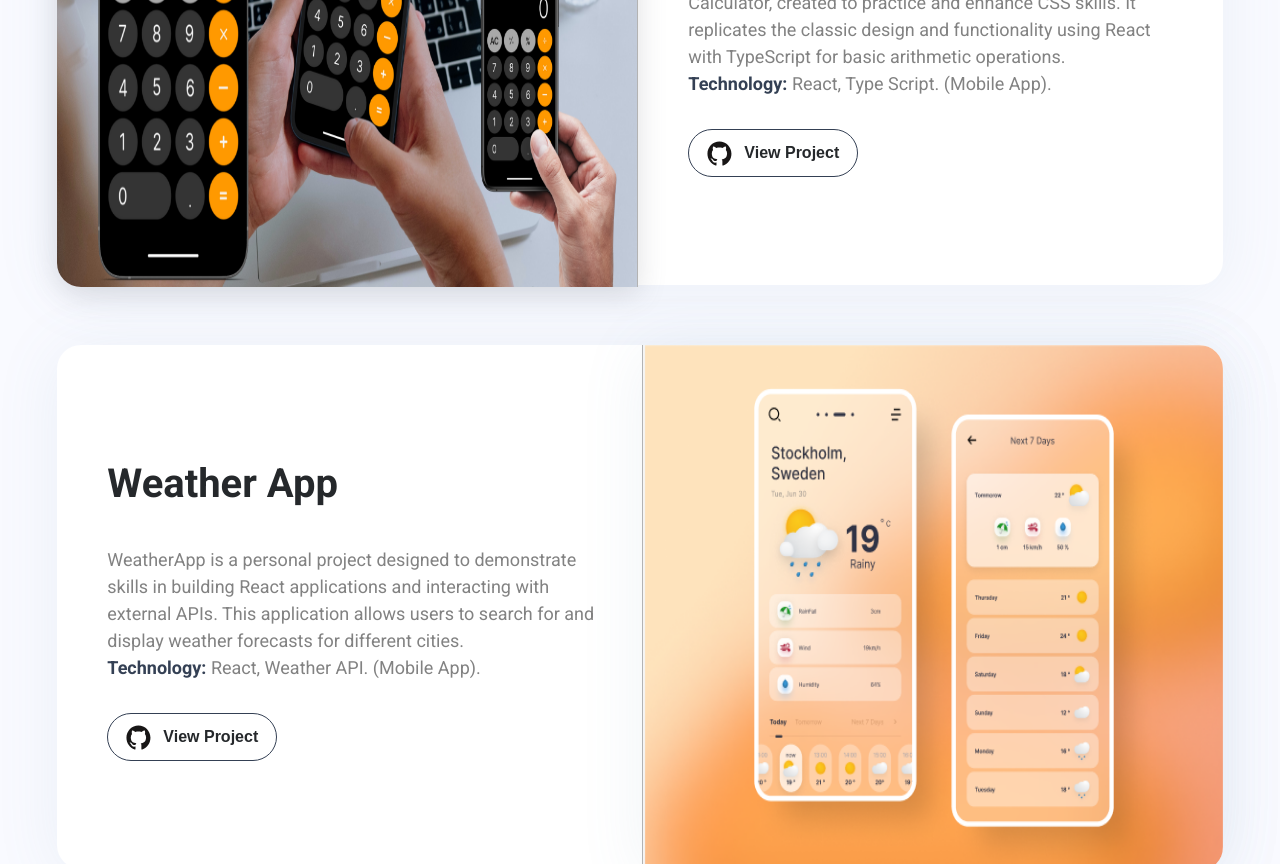
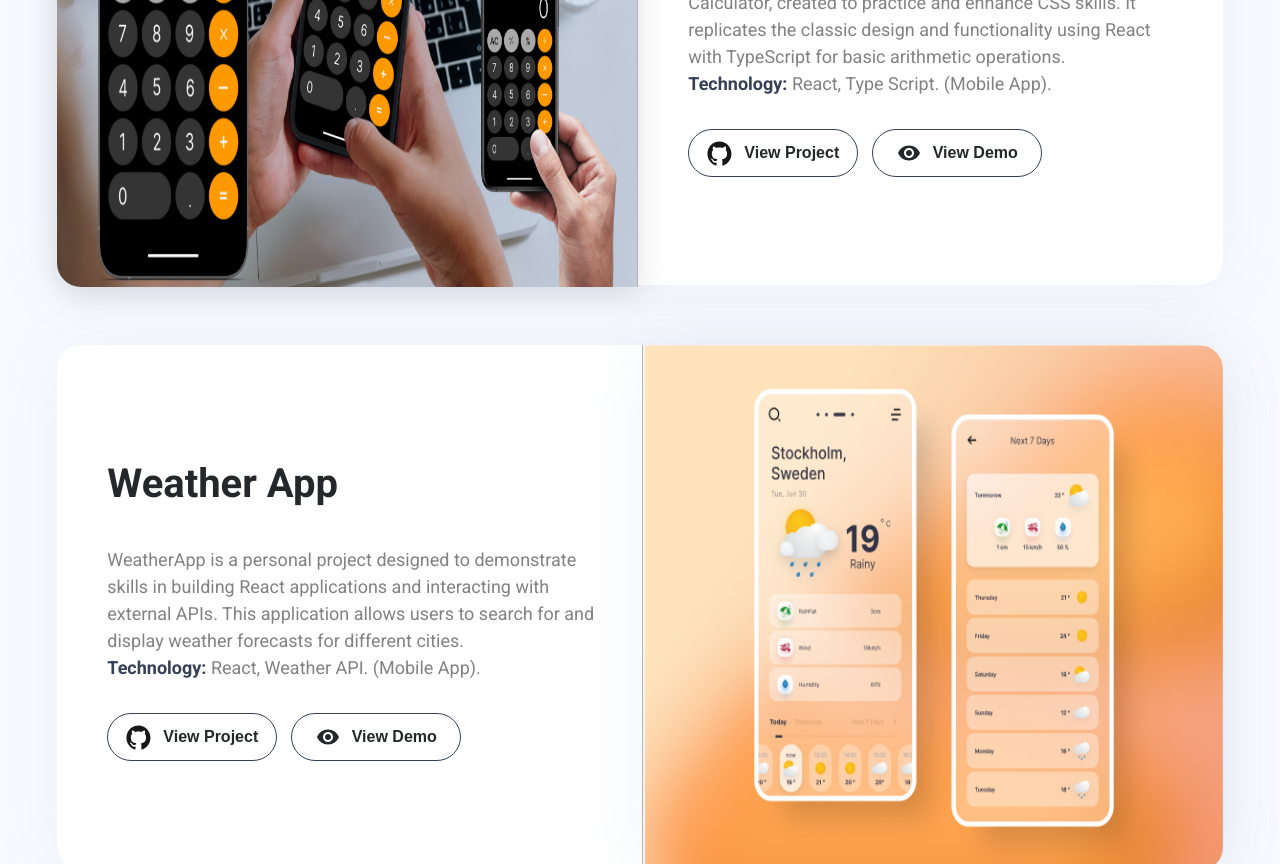
Before and after one commit to TamirBanay/my-personalSite, a React (Create React App) app in the folder my-personal-website/: page / in a window 1280 px wide. Shown: the part 2820-3684 px from the top of the page. Built offline with nearby package versions, Linux system fonts and the light colour scheme.

Commit message:
add demo

```diff
--- a/my-personal-website/package.json
+++ b/my-personal-website/package.json
@@ -4,6 +4,10 @@
   "homepage": "https://TamirBanay.github.io/my-personalSite",
   "private": true,
   "dependencies": {
+    "@emotion/react": "^11.11.3",
+    "@emotion/styled": "^11.11.0",
+    "@mui/icons-material": "^5.15.5",
+    "@mui/material": "^5.15.5",
     "@testing-library/jest-dom": "^5.17.0",
     "@testing-library/react": "^13.4.0",
     "@testing-library/user-event": "^13.5.0",
--- a/my-personal-website/src/componets/myProjects/MyProjects.css
+++ b/my-personal-website/src/componets/myProjects/MyProjects.css
@@ -59,6 +59,17 @@
   color: #344054;
   font-weight: 600;
   font-size: 18px;
+}
+
+.Button-git {
+  display: flex;
+  flex-direction: row;
+  gap: 14px;
+}
+.Button-git-mobile {
+  display: flex;
+  flex-direction: column;
+  gap: 14px;
 }
 .prject-link {
   width: 170px;
--- a/my-personal-website/src/componets/myProjects/MyProjectss.jsx
+++ b/my-personal-website/src/componets/myProjects/MyProjectss.jsx
@@ -7,7 +7,7 @@ import PayWiseImg from "./projectImg/PayWiseImg.png";
 import TodoListImg from "./projectImg/TodoListImg.png";
 import WeatherAppImg from "./projectImg/WeatherAppImg.png";
 import AppleCalculator from "./projectImg/appleCalculator.png";
-
+import RemoveRedEyeIcon from "@mui/icons-material/RemoveRedEye";
 function myProjects() {
   const moveToMyMoviesApp = () => {
     window.location.href = "https://github.com/TamirBanay/My-Movie-App";
@@ -31,6 +31,12 @@ function myProjects() {
   };
   const moveToAppleCalculator = () => {
     window.location.href = "https://github.com/TamirBanay/Apple-Calculator";
+  };
+  const moveToAppleCalculatorDemo = () => {
+    window.location.href = " https://tamirbanay.github.io/Apple-Calculator/";
+  };
+  const moveToWeatherAppDemo = () => {
+    window.location.href = "https://tamirbanay.github.io/weather-app/#/";
   };
   const projects = [
     {
@@ -64,6 +70,7 @@ function myProjects() {
       technology: "React, Type Script.  (Mobile App).",
       img: AppleCalculator,
       onClick: moveToAppleCalculator,
+      onDemo: moveToAppleCalculatorDemo,
     },
     {
       title: "Weather App ",
@@ -72,6 +79,7 @@ function myProjects() {
       technology: "React, Weather API. (Mobile App).",
       img: WeatherAppImg,
       onClick: moveToWeatherApp,
+      onDemo: moveToWeatherAppDemo,
     },
     {
       title: "Alarm System",
@@ -135,6 +143,12 @@ function myProjects() {
                     </svg>
                     View Project{" "}
                   </button>
+                  {project.onDemo && (
+                    <button className="prject-link" onClick={project.onDemo}>
+                      <RemoveRedEyeIcon />
+                      View Demo{" "}
+                    </button>
+                  )}
                 </div>
               </div>
 
@@ -162,7 +176,7 @@ function myProjects() {
                     {project.technology}
                   </div>
                 </div>
-                <div className="Button-git">
+                <div className="Button-git-mobile">
                   <button className="prject-link" onClick={project.onClick}>
                     <svg
                       xmlns="http://www.w3.org/2000/svg"
@@ -178,6 +192,15 @@ function myProjects() {
                     </svg>
                     View Project{" "}
                   </button>
+                  {project.onDemo && (
+                    <button
+                      className="prject-link"
+                      onClick={() => (window.location.href = project.onDemo)}
+                    >
+                      <RemoveRedEyeIcon />
+                      View Demo{" "}
+                    </button>
+                  )}
                 </div>
               </div>
               <img
```
Also changed, not shown: 1 other file (tests, documents, lock files or other folders).
